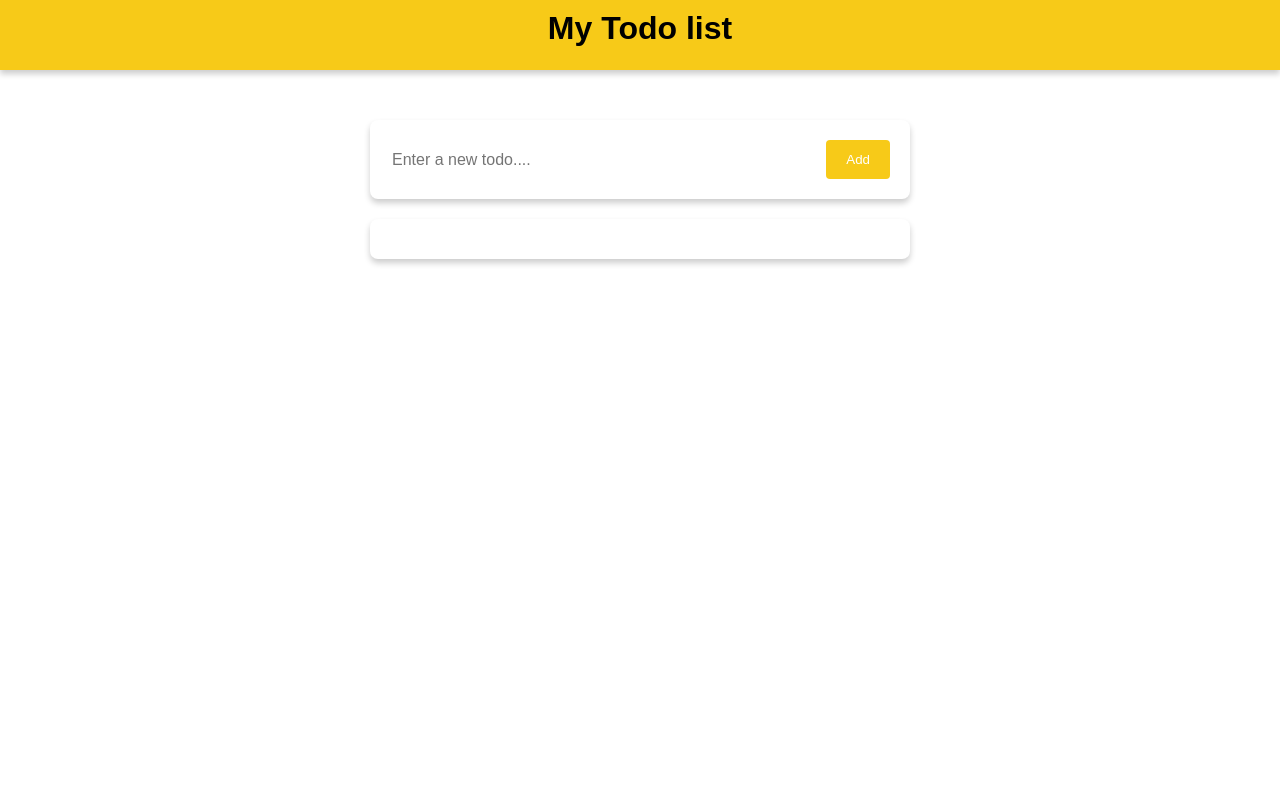
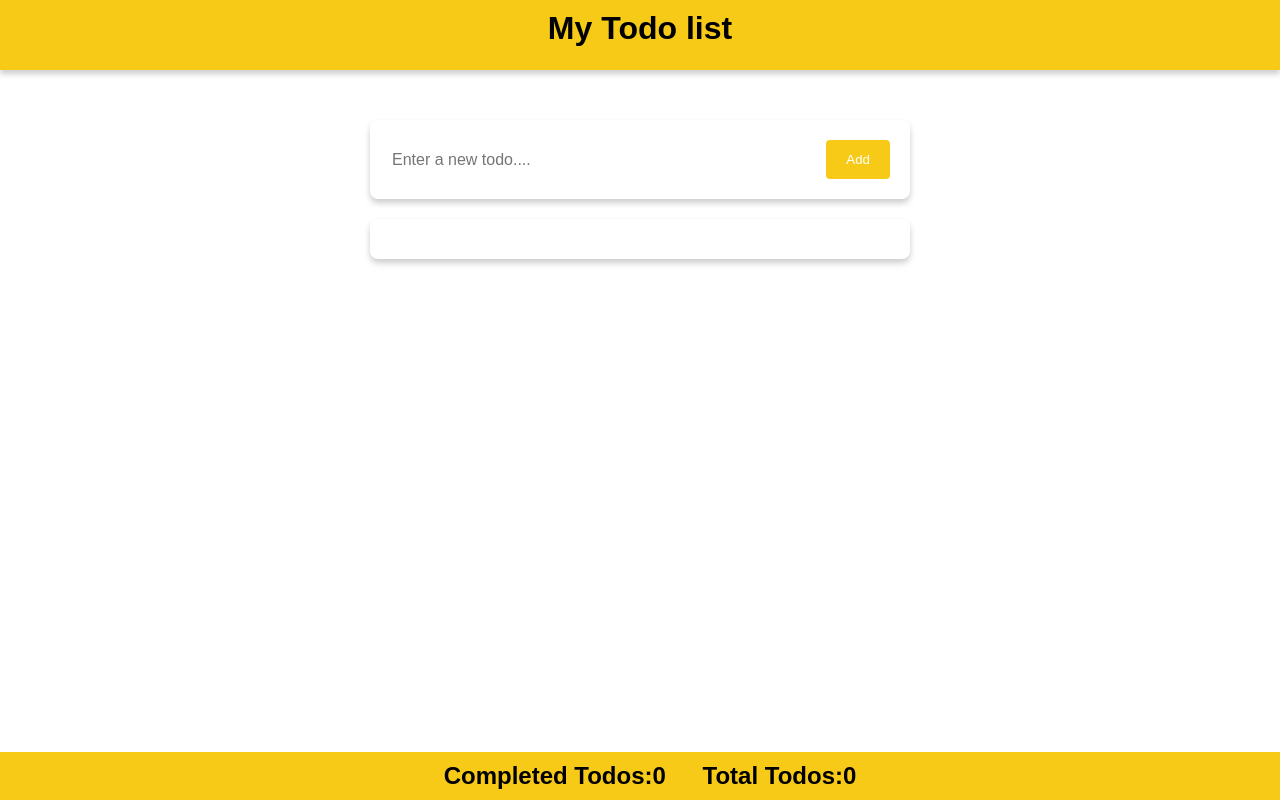
Before and after one commit to raghav0807/To-Do-App, a React (Vite) app: page / in a window 1280 px wide. Built offline with nearby package versions, Linux system fonts and the light colour scheme.

Commit message:
Calculated total number of tasks

```diff
--- /dev/null
+++ b/src/components/Footer.jsx
@@ -0,0 +1,10 @@
+import React from "react";
+import styles from "./footer.module.css";
+export default function Footer({ completedTodos, totalTodos }) {
+  return (
+    <div className={styles.footer}>
+      <span className={styles.item}>Completed Todos:{completedTodos}</span>
+      <span className={styles.item}> Total Todos:{totalTodos}</span>
+    </div>
+  );
+}
--- a/src/components/Todo.jsx
+++ b/src/components/Todo.jsx
@@ -3,14 +3,18 @@
 import Form from "./Form";
 // import { useState } from "react";
 import TodoList from "./TodoList";
+import Footer from "./Footer";
 
 export default function Todo() {
   const [todos, setTodos] = useState([]);
+  const completedTodos = todos.filter((todo) => todo.done).length;
+  const totalTodos = todos.length;
   return (
     <div>
       <Form todos={todos} setTodos={setTodos} />
       <TodoList todos={todos} setTodos={setTodos} />
       {/* {console.log(todos)} */}
+      <Footer completedTodos={completedTodos} totalTodos={totalTodos} />
     </div>
   );
 }
--- a/src/components/TodoItem.jsx
+++ b/src/components/TodoItem.jsx
@@ -8,10 +8,24 @@
     setTodos(todos.filter((todo) => todo !== item));
   }
 
+  function handleClick(name) {
+    // console.log("item text clicked", name);
+
+    setTodos(
+      todos.map((todo) =>
+        todo.name === name ? { ...todo, done: !todo.done } : todo
+      )
+    );
+    console.log(todos);
+  }
+  const className = item.done ? styles.completed : "";
   return (
     <div className={styles.item}>
       <div className={styles.itemName}>
-        {item.name}
+        <span className={className} onClick={() => handleClick(item.name)}>
+          {" "}
+          {item.name}{" "}
+        </span>
         <span>
           <button
             onClick={() => handleDelete(item)}
--- /dev/null
+++ b/src/components/footer.module.css
@@ -0,0 +1,14 @@
+.footer {
+  position: fixed;
+  bottom: 0;
+  font-size: 1.5em;
+  font-weight: bold;
+  text-align: center;
+  width: 100%;
+  background-color: #f7ca18;
+  padding: 10px;
+}
+
+.item {
+  margin: 15px;
+}
--- a/src/components/todoitem.module.css
+++ b/src/components/todoitem.module.css
@@ -24,3 +24,7 @@
   border-radius: 4px;
   cursor: pointer;
 }
+
+.completed {
+  text-decoration: line-through;
+}
```
